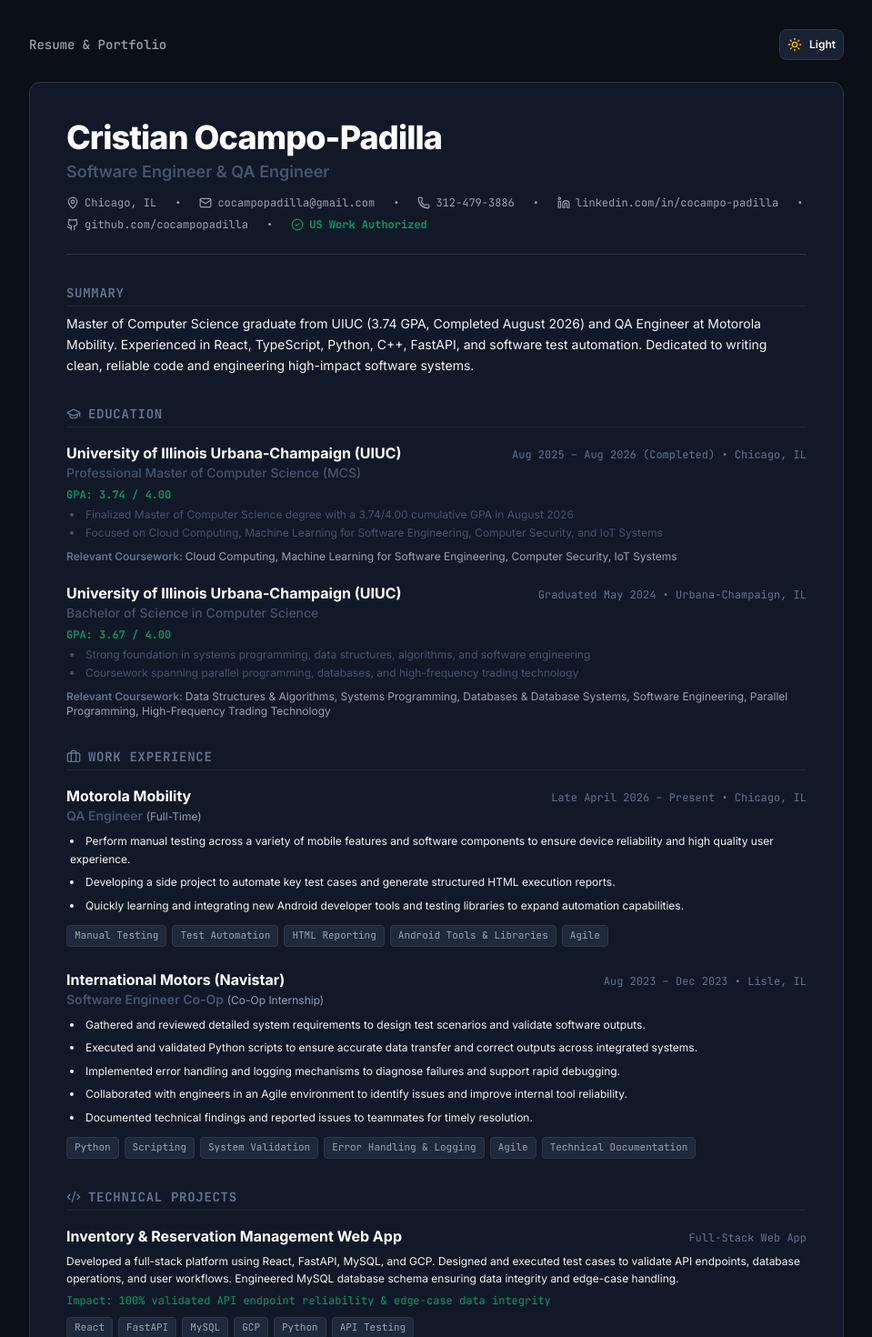
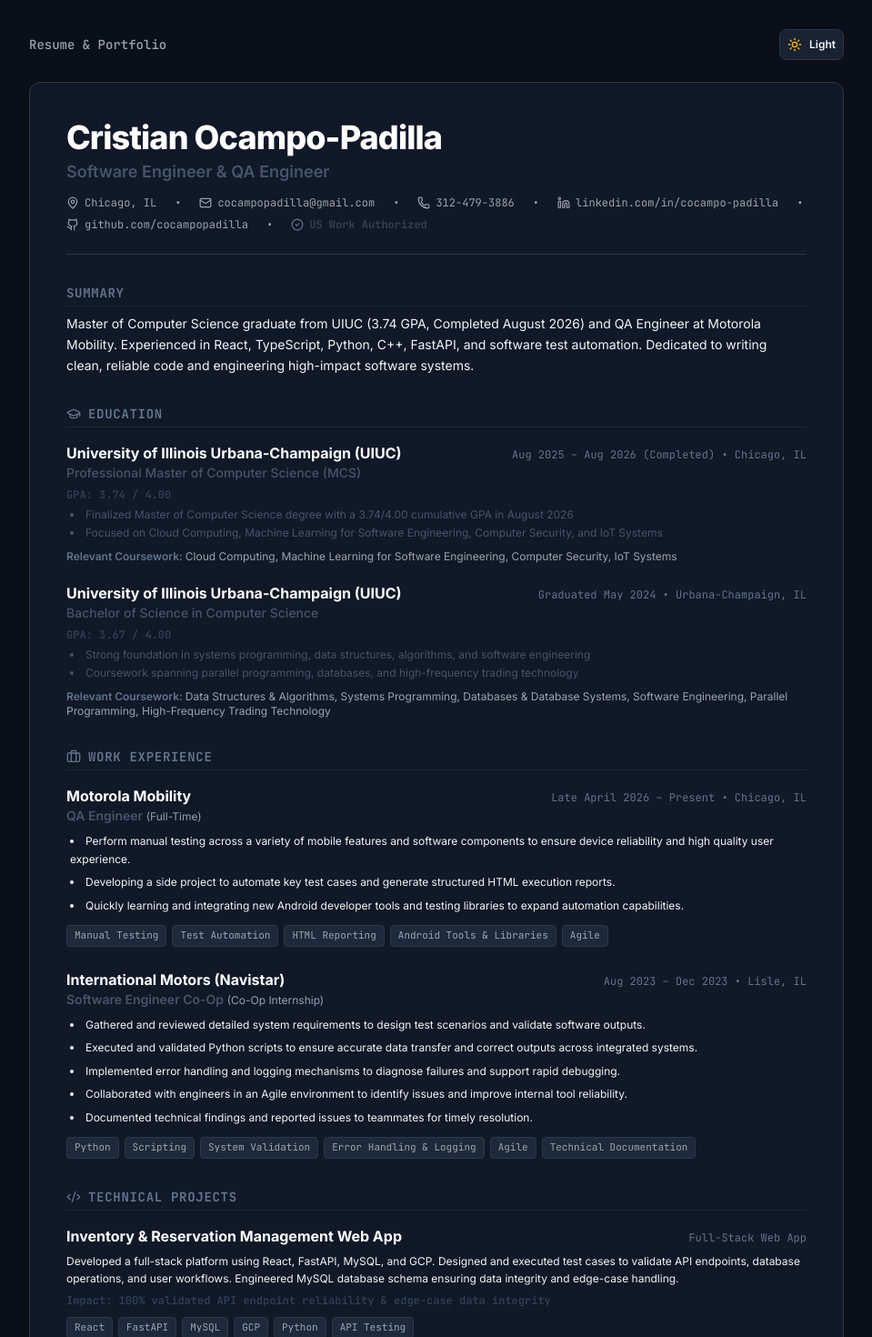
Before and after one commit to cocampopadilla/portfolio, a React (Vite) app: page / in a window 1280 px wide. Shown: the top 1470 px of the page at 91% size, without its empty margins (160-1119 px from the left). Built offline with nearby package versions, Linux system fonts and the light colour scheme.

Commit message:
removing some adyen colors

```diff
--- a/src/components/TableOfContents.tsx
+++ b/src/components/TableOfContents.tsx
@@ -103,11 +103,11 @@ export const TableOfContents: React.FC = () => {
           </div>
           <div className="flex items-center justify-between">
             <span style={{ color: 'var(--text-muted)' }}>Degrees:</span>
-            <span className="font-semibold text-emerald-600">UIUC MCS & BS CS</span>
+            <span className="font-semibold" style={{ color: 'var(--text-main)' }}>UIUC MCS & BS CS</span>
           </div>
           <div className="flex items-center justify-between">
             <span style={{ color: 'var(--text-muted)' }}>Sponsorship:</span>
-            <span className="font-semibold text-emerald-600">Not Needed (US Auth)</span>
+            <span className="font-semibold" style={{ color: 'var(--text-main)' }}>Not Needed (US Auth)</span>
           </div>
         </div>
 
--- a/src/components/VanillaResumePage.tsx
+++ b/src/components/VanillaResumePage.tsx
@@ -97,8 +97,8 @@ export const VanillaResumePage: React.FC<VanillaResumePageProps> = ({ darkMode,
               <span>{candidateData.github}</span>
             </a>
             <span>•</span>
-            <div className="flex items-center gap-1.5 font-bold text-emerald-600 dark:text-emerald-400">
-              <CheckCircle2 className="w-3.5 h-3.5" />
+            <div className="flex items-center gap-1.5 font-bold text-slate-700 dark:text-slate-300">
+              <CheckCircle2 className="w-3.5 h-3.5 text-slate-500" />
               <span>US Work Authorized</span>
             </div>
           </div>
@@ -141,7 +141,7 @@ export const VanillaResumePage: React.FC<VanillaResumePageProps> = ({ darkMode,
                 </div>
 
                 {edu.gpa && (
-                  <p className="text-xs font-mono font-semibold text-emerald-600 dark:text-emerald-400">
+                  <p className="text-xs font-mono font-semibold text-slate-700 dark:text-slate-300">
                     GPA: {edu.gpa}
                   </p>
                 )}
@@ -234,7 +234,7 @@ export const VanillaResumePage: React.FC<VanillaResumePageProps> = ({ darkMode,
                   {proj.description}
                 </p>
 
-                <div className="text-xs font-mono text-emerald-600 dark:text-emerald-400">
+                <div className="text-xs font-mono font-semibold text-slate-700 dark:text-slate-300">
                   Impact: {proj.metrics}
                 </div>
 
--- a/src/components/sections/EducationSection.tsx
+++ b/src/components/sections/EducationSection.tsx
@@ -32,7 +32,7 @@ export const EducationSection: React.FC = () => {
                     Verified UIUC Degree
                   </span>
                   {edu.gpa && (
-                    <span className="text-xs font-mono font-bold px-2.5 py-0.5 rounded bg-emerald-500/10 text-emerald-600 border border-emerald-500/20">
+                    <span className="badge-adyen font-mono font-bold">
                       GPA: {edu.gpa}
                     </span>
                   )}
--- a/src/components/sections/OverviewSection.tsx
+++ b/src/components/sections/OverviewSection.tsx
@@ -24,7 +24,7 @@ export const OverviewSection: React.FC<OverviewSectionProps> = ({ onNavigateSect
             <CheckCircle2 className="w-3.5 h-3.5 text-[#00A254]" />
             Applicant: {candidateData.name}
           </span>
-          <span className="text-xs font-mono px-2 py-0.5 rounded border bg-emerald-500/10 text-emerald-600 border-emerald-500/20 font-semibold">
+          <span className="badge-adyen font-mono font-semibold">
             Adyen Chicago Docs Excellence Applicant
           </span>
         </div>
```
